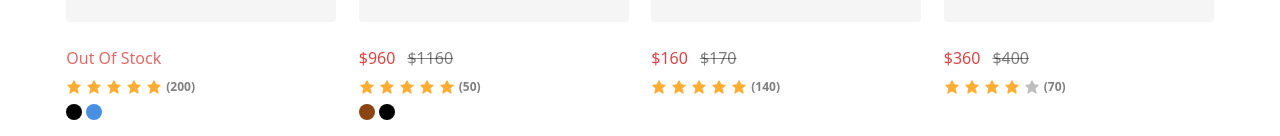
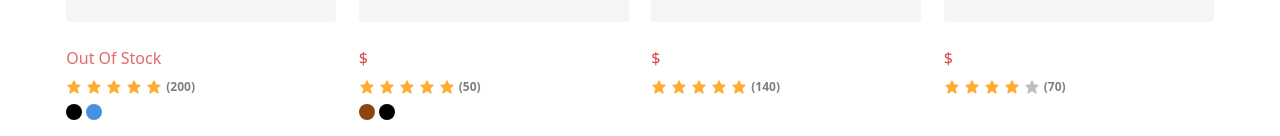
Before and after one commit to meheraj786/techmart-ecom, a React (Vite) app: page /wishlist in a window 1280 px wide. Shown: the part 535-671 px from the top of the page. Built offline with nearby package versions, Linux system fonts and the light colour scheme; a web font is replaced by a local one.

Commit message:
Update ProductCard to use discount and price instead of offerprice for better pricing display

```diff
--- a/src/components/productCard/ProductCard.jsx
+++ b/src/components/productCard/ProductCard.jsx
@@ -97,19 +97,19 @@ const ProductCard = ({ product }) => {
         </p>
       </Link>
       <Flex className="justify-start gap-x-[12px]">
-        {product.offerprice && product.offerprice > 0 && product.isStock ? (
+        {product.discount && product.price > 0 && product.isStock ? (
           <>
             <span className="text-primary font-medium">
-              ${product.offerprice}
+              ${product.discount}
             </span>
             <span className="line-through text-black/50 font-medium">
-              ${product.mainprice}
+              ${product.price}
             </span>
           </>
         ) : !product.isStock ? (
           <span className="text-primary/80 font-medium">Out Of Stock</span>
         ) : (
-          <span className="text-primary font-medium">${product.mainprice}</span>
+          <span className="text-primary font-medium">${product.price}</span>
         )}
       </Flex>
       <Flex className="justify-start mt-2 gap-x-1">
```
